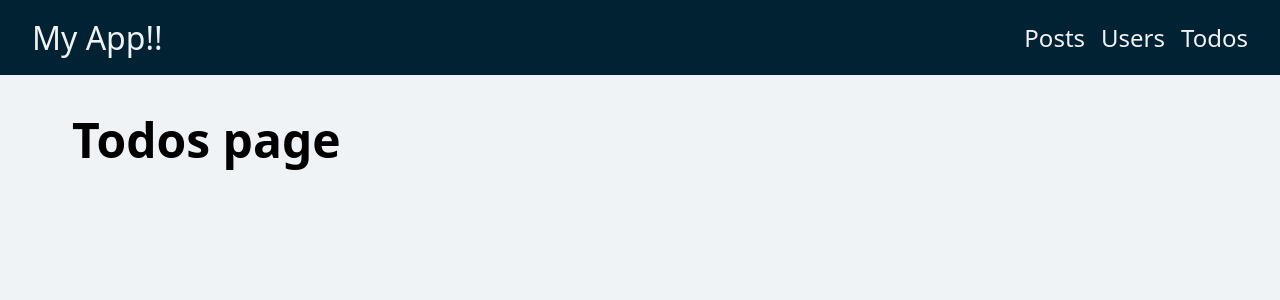
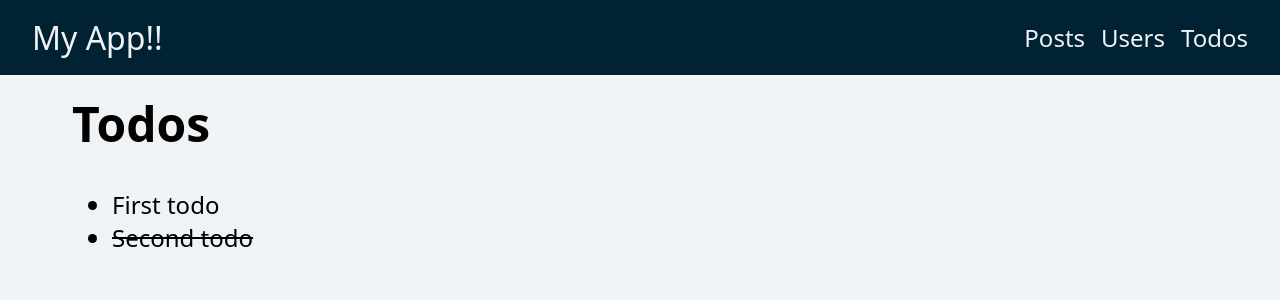
Before and after one commit to janlibal/my-client, a Next.js app: page /todos in a window 1280 px wide. Shown: the top 300 px of the page. Built offline with nearby package versions, Linux system fonts and the light colour scheme.

Commit message:
Add todos

```diff
--- a/src/api/posts/data/posts.data.ts
+++ b/src/api/posts/data/posts.data.ts
@@ -1,4 +1,4 @@
-import { Post } from "../types/posts.type";
+import { Post } from '../types/posts.type'
 
 export const postsData: Post[] = [
   {
--- a/src/api/posts/posts.ts
+++ b/src/api/posts/posts.ts
@@ -1,5 +1,5 @@
-import { postsData } from "./data/posts.data"
-import { Post } from "./types/posts.type"
+import { postsData } from './data/posts.data'
+import { Post } from './types/posts.type'
 
 export async function getPosts() {
   /*await wait(2000)
--- /dev/null
+++ b/src/api/todos/data/todos.data.ts
@@ -0,0 +1,14 @@
+import { Todo } from '../types/todos.type'
+
+export const todosData: Todo[] = [
+  {
+    id: 1,
+    title: 'First todo',
+    completed: false,
+  },
+  {
+    id: 2,
+    title: 'Second todo',
+    completed: true,
+  },
+]
--- a/src/api/todos.ts
+++ b/src/api/todos/todos.ts
@@ -1,14 +1,12 @@
-type Todo = {
-  id: number
-  title: string
-  completed: boolean
-}
+import { todosData } from './data/todos.data'
+import { Todo } from './types/todos.type'
 
 export async function getTodos() {
-  await wait(2000)
+  /*await wait(2000)
   return fetch(`${process.env.API_URL}/todos`)
     .then((res) => res.json())
-    .then((data) => data as Todo[])
+    .then((data) => data as Todo[])*/
+  return todosData
 }
 
 export async function getUserTodos(userId: string | number) {
--- /dev/null
+++ b/src/api/todos/types/todos.type.ts
@@ -0,0 +1,5 @@
+export type Todo = {
+  id: number
+  title: string
+  completed: boolean
+}
--- a/src/app/todos/page.tsx
+++ b/src/app/todos/page.tsx
@@ -1,3 +1,31 @@
+import { getTodos } from '@/api/todos/todos'
+import { Skeleton, SkeletonList } from '@/components/Skeleton'
+import { TodoItem } from '@/components/TodoItem'
+import { Suspense } from 'react'
+
 export default function TodosPage() {
-  return <h1>Todos page</h1>
+  return (
+    <>
+      <h1 className="page-title">Todos</h1>
+      <ul>
+        <Suspense
+          fallback={
+            <SkeletonList amount={10}>
+              <li>
+                <Skeleton short />
+              </li>
+            </SkeletonList>
+          }
+        >
+          <TodosList />
+        </Suspense>
+      </ul>
+    </>
+  )
 }
+
+async function TodosList() {
+  const todos = await getTodos()
+
+  return todos.map((todo) => <TodoItem key={todo.id} {...todo} />)
+}
```
Also changed, not shown: src/api/posts/types/posts.type.ts (+5 -5 lines). Lines whose indentation alone changed are shown as unchanged.
